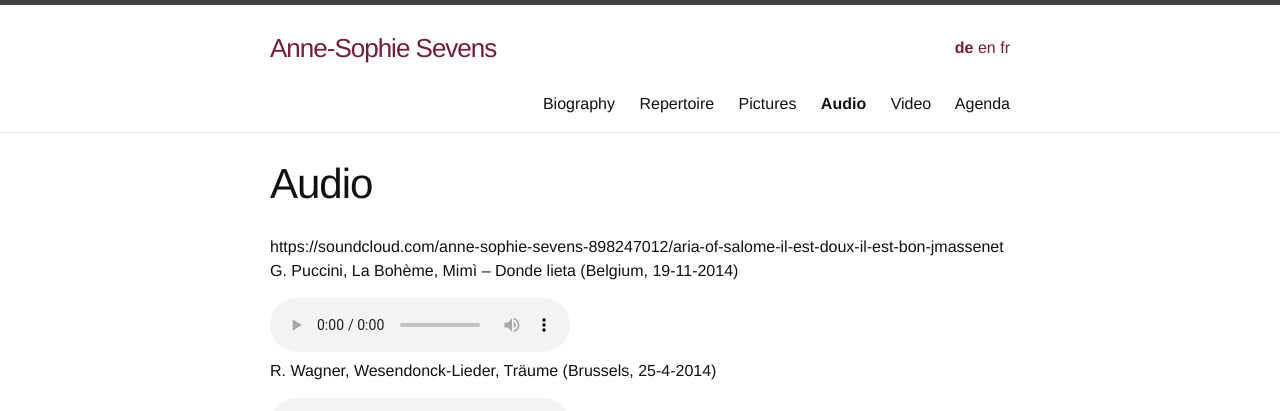
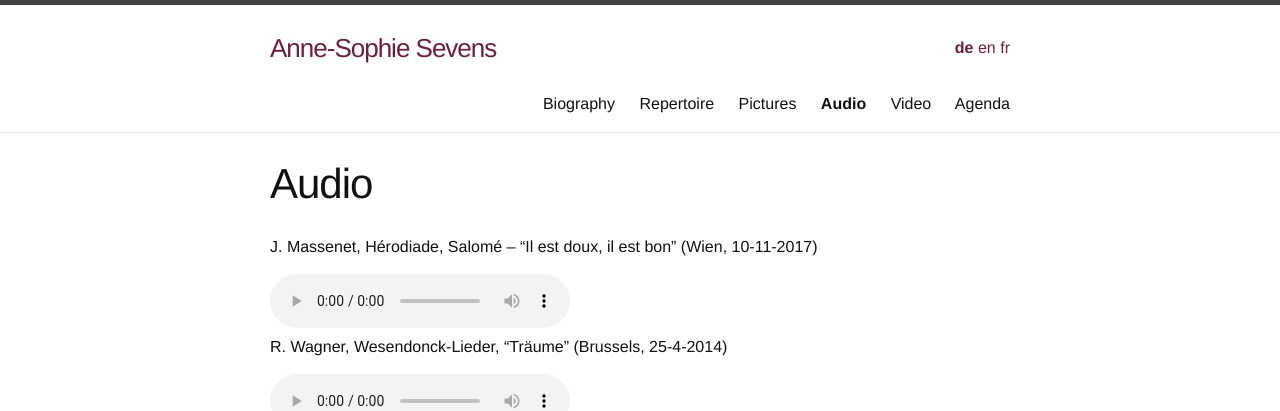
Before and after one commit to annesophie-sevens/annesophie-sevens.github.io, a Jekyll site: the page built from audio-de.md, in a window 1280 px wide, cut to the strip 0-411 px from the top of the page. Built offline with Jekyll 4.4.1, drawn with Linux system fonts in a browser that asks for light colours.

Commit message:
Update audio-de.md

```diff
--- a/audio-de.md
+++ b/audio-de.md
@@ -5,13 +5,13 @@
 ref: audio
 lang: de
 ---
-https://soundcloud.com/anne-sophie-sevens-898247012/aria-of-salome-il-est-doux-il-est-bon-jmassenet
-G. Puccini, La Bohème, Mimì – Donde lieta (Belgium, 19-11-2014)
 
-<audio controls><source type="audio/mpeg" src="{{ site.baseurl }}/assets/donde-lieta.mp3"/>Hello</audio>
+J. Massenet, Hérodiade, Salomé – "Il est doux, il est bon" (Wien, 10-11-2017)
 
-R. Wagner, Wesendonck-Lieder, Träume   (Brussels, 25-4-2014)
+<audio controls><source type="audio/mpeg" src="https://soundcloud.com/embed/anne-sophie-sevens-898247012/aria-of-salome-il-est-doux-il-est-bon-jmassenet"/>Hello</audio>
 
-<audio controls><source type="audio/mpeg" src="{{ site.baseurl }}/assets/traume.mp3"/>Hello</audio>
+R. Wagner, Wesendonck-Lieder, "Träume"   (Brussels, 25-4-2014)
+
+<audio controls><source type="audio/mpeg" src="https://soundcloud.com/anne-sophie-sevens-898247012/wesendonck-lieder-n5-traume"/>Hello</audio>
 
 ![](assets/a8.jpg)
```
